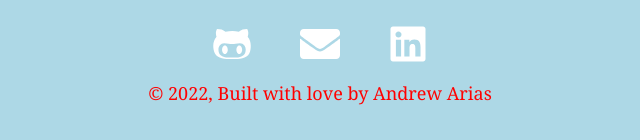
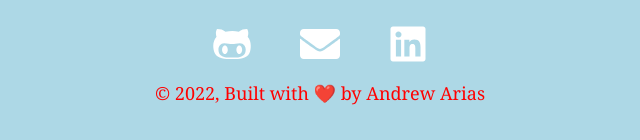
Before and after one commit to lta4/a-arias, a Gatsby site: page / in a window 1280 px wide. Shown: the part 4094-4234 px from the top of the page, 320-960 px from the left. Built offline with nearby package versions, Linux system fonts and the light colour scheme; Gatsby itself is replaced by a stand-in of ours.

Commit message:
footer sig fined

```diff
--- a/src/components/layout.js
+++ b/src/components/layout.js
@@ -36,7 +36,7 @@ const Layout = ({ children }) => {
 
         </div> */}
         <div className="footer__caption">
-          © {new Date().getFullYear()}, Built with love by
+          © {new Date().getFullYear()}, Built with ❤️ by
           {` Andrew Arias`}
         </div>
       </footer>
```
